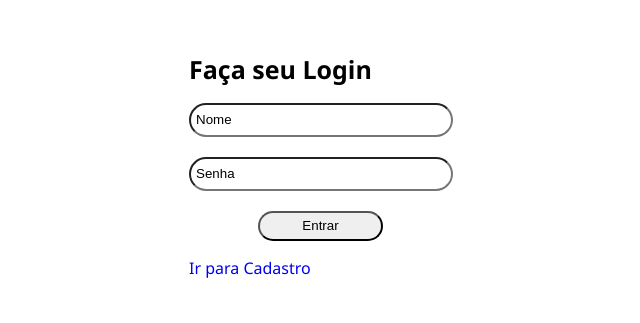
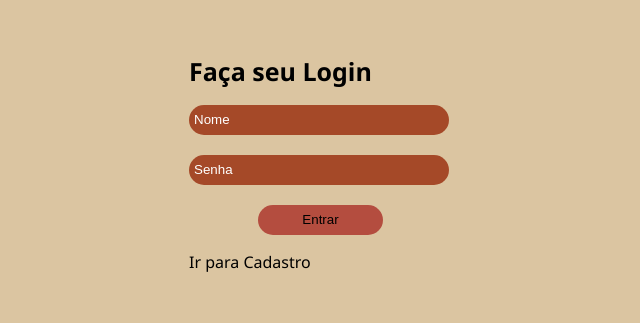
Before and after one commit to rafa-simoes22/loja-de-games, a website: page index.html in a window 1280 px wide. Shown: the part 116-439 px from the top of the page, without its empty margins (301-941 px from the left). Drawn offline with Linux system fonts and the light colour scheme.

Commit message:
css pagina de login e cadastro

```diff
--- a/index.html
+++ b/index.html
@@ -3,7 +3,7 @@
 <head>
     <meta charset="UTF-8">
     <meta name="viewport" content="width=device-width, initial-scale=1.0">
-    <title>Games</title>
+    <title>Clássicos & Bits</title>
     <link rel="stylesheet" type="text/css" href="style.css"/>
 </head>
 <style>
@@ -26,9 +26,11 @@
         height: 20px;
         border-radius: 20px;
         margin-bottom: 20px;
+        background-color: #a54928;
+        border: white;
     }
     form input::placeholder {
-        color: black;
+        color: white;
     }
     form button {
         width: 125px;
@@ -36,16 +38,24 @@
         border-radius: 15px;
         margin-left: 23%;
         cursor: pointer;
+        background-color: #b44d3f;
+        border: none;
+        color: #000;
     }
     form a {
         text-decoration: none;
         cursor: pointer;
+        color: #000;
     }
     form h1 {
         font-size: 25px;
     }
     body {
         font-family: 'Segoe UI', Tahoma, Geneva, Verdana, sans-serif;
+        background-color: #dbc5a1;
+        margin: 0;
+        padding: 0;
+        border: 0;
     }
 </style>
 <body>
```
